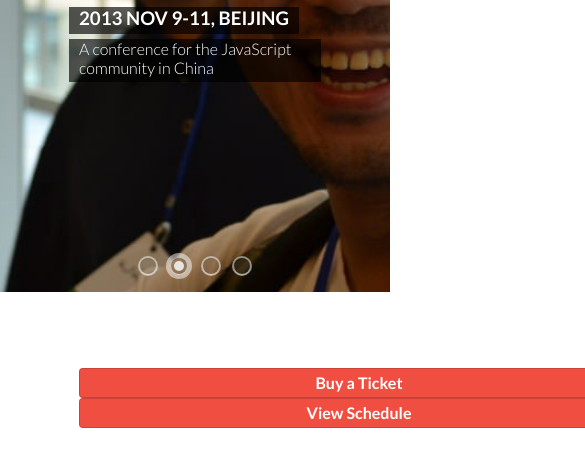
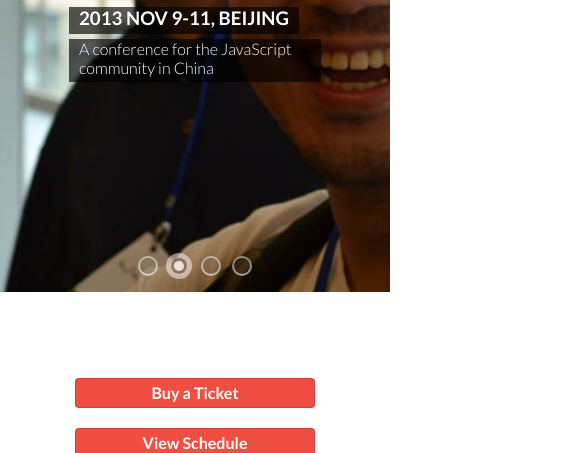
Before and after one commit to jsconfcn/jingjs, a plain HTML site: page index.html in a window 390 px wide. Shown: the part 208-661 px from the top of the page, 585 px wide, since content can reach past the window. Drawn offline with nearby package versions, Linux system fonts and the light colour scheme.

Commit message:
Fix the register button style

```diff
--- a/css/default.css
+++ b/css/default.css
@@ -1200,11 +1200,17 @@ input[type=submit]:hover, .register-button:hover {
   background: #E12E22;
 }
 
+div.front-buttons {
+  margin: 0 auto;
+  width: 35em;
+  min-width: 35em;
+}
+
 .register-button {
   text-align: center;
   font-weight: 700;
   /*margin: 0 auto;*/
-  margin: 0 10px;
+  margin: 5;
   min-width: 9em;
   width: 9em;
   /*display: block;*/
@@ -1256,13 +1262,11 @@ input[type=submit]:hover, .register-button:hover {
   input[type=submit] {
     width: 100%;
   }
+  div.front-buttons {
+    min-width: 15em;
+    width: 15em;
+  }
   .register-button {
     width: 100%;
   }
 }
-
-div.front-buttons {
-  margin: 0 auto;
-  width: 35em;
-  min-width: 35em;
-}
```
